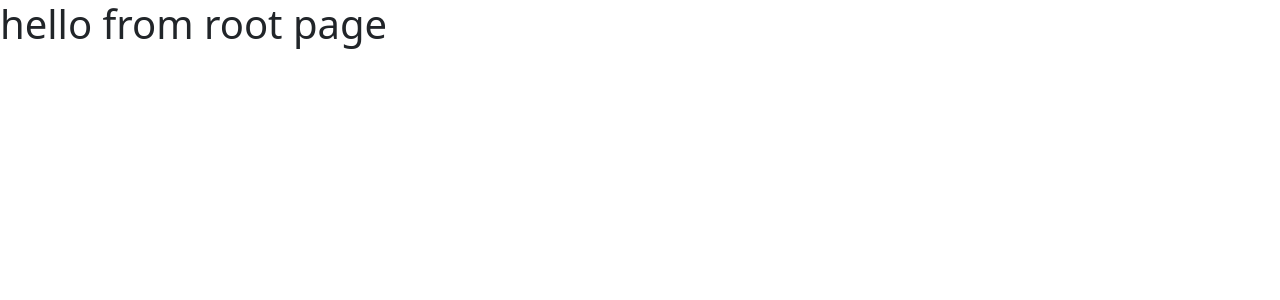
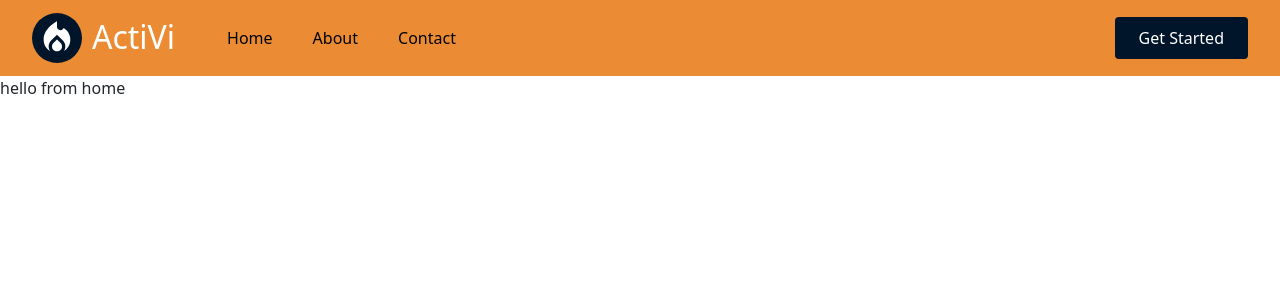
Before and after one commit to rlitoncs/ActiVi, a React (Create React App) app in the folder frontend/: page / in a window 1280 px wide. Shown: the top 300 px of the page. Built offline with nearby package versions, Linux system fonts and the light colour scheme.

Commit message:
feat: update routing and add home component

```diff
--- /dev/null
+++ b/frontend/src/components/beyondMVP/Home.jsx
@@ -0,0 +1,11 @@
+import '../../styles/beyondMVP/Home.scss';
+
+const Home = () => {
+  return (
+    <div>
+      hello from home
+    </div>
+  );
+}
+
+export default Home;
```
Also changed, not shown: frontend/src/App.js (+9 -1 lines).
